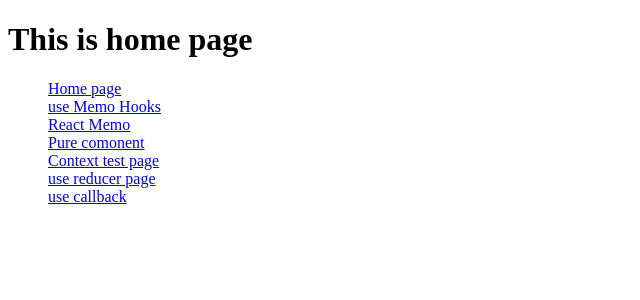
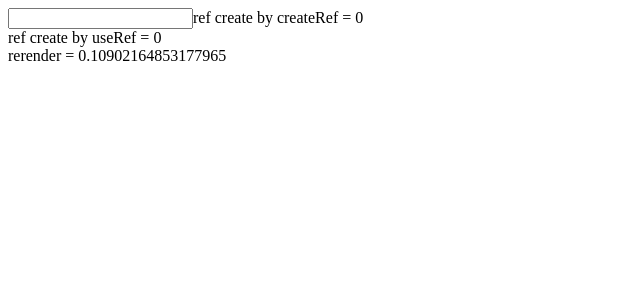
Before and after one commit to tearstains/react-high-level-api-test, a React (Create React App) app: page /create-ref in a window 1280 px wide. Shown: the top 300 px of the page, without its empty margins (0-640 px from the left). Built offline with nearby package versions, Linux system fonts and the light colour scheme.

Commit message:
create ref vs use ref

```diff
--- /dev/null
+++ b/src/components/InputWithRef.js
@@ -0,0 +1,28 @@
+import React, { createRef, useRef, useState } from 'react'
+
+function InputWithRef() {
+	const [val, setVal] = useState(0);
+	const refFromCreateRef = createRef();
+	const refFromUseRef = useRef()
+
+	if (!refFromUseRef.current) {
+		refFromUseRef.current = val
+	}
+
+	if (!refFromCreateRef.current) {
+		refFromCreateRef.current = val
+	}
+
+	return (
+		<div>
+			<input type="text" val={val} onChange={(e) => {setVal(e.target.value)}}/>
+			ref create by createRef = {refFromCreateRef.current}
+			<div></div>
+			ref create by useRef = {refFromUseRef.current}
+			<br/>
+			rerender = {Math.random()}
+		</div>
+	)
+}
+
+export default InputWithRef
--- a/src/configs/routeConfig.js
+++ b/src/configs/routeConfig.js
@@ -6,8 +6,14 @@ import UseMemoHooks from '../components/UseMemoHooks';
 import ContextTest from '../components/ContextTest'
 import CountComponent from '../components/CountComponent';
 import CallbackCompnent from '../components/CallbackCompnent';
+import InputWithRef from '../components/InputWithRef'
 
 const routeConfig = [
+	{
+		path: '/create-ref',
+		component: 'InputWithRef',
+		name: 'create ref'
+	},
 	{
 		path: '/use-callback',
 		component: 'CallbackCompnent',
@@ -52,7 +58,8 @@ export const routesMap = {
 	UseMemoHooks,
 	ContextTest,
 	CountComponent,
-	CallbackCompnent
+	CallbackCompnent,
+	InputWithRef
 }
 
 export const RoutesContext = createContext(routeConfig);
```
